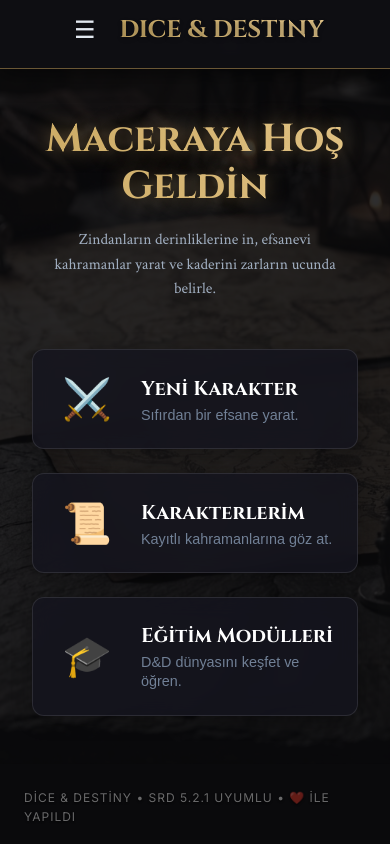
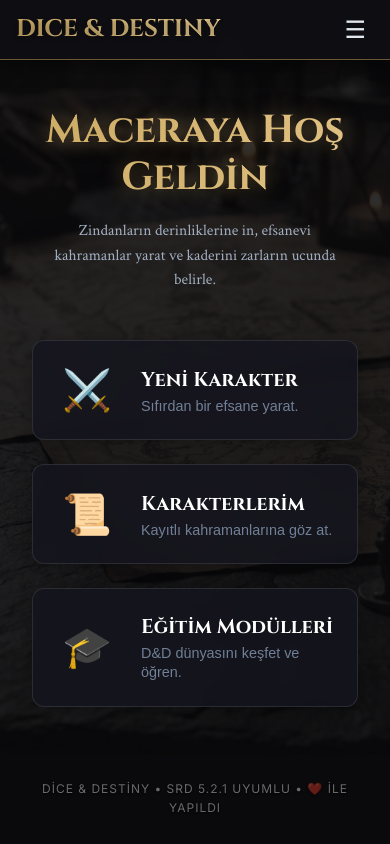
Before and after one commit to deanovusorbis/DnD_Project, a website built with Vite: page index.html in a window 390 px wide. Built offline with nearby package versions, Linux system fonts and the light colour scheme.

Commit message:
UI Polish: Balanced Header layout (Title-Burger separation) and centered Footer

```diff
--- a/src/ui/layout/MainLayout.ts
+++ b/src/ui/layout/MainLayout.ts
@@ -20,8 +20,7 @@ export class MainLayout {
 	public render(): void {
 		this.container.innerHTML = `
 			<header class="app-header">
-				<div class="header-left" style="display: flex; gap: 1rem; align-items: center;">
-					<button class="burger-btn" id="burger-toggle">☰</button>
+				<div class="header-left">
 					<h1>DICE & DESTINY</h1>
 				</div>
 				<nav class="app-nav">
@@ -30,8 +29,9 @@ export class MainLayout {
 					<button class="nav-btn" data-target="modules">Eğitim Modülleri</button>
 					<button class="nav-btn" data-target="profile">Profil</button>
 				</nav>
-				<div class="header-right">
+				<div class="header-right" style="display: flex; align-items: center; gap: 1rem;">
 					<div id="header-actions"></div>
+					<button class="burger-btn" id="burger-toggle">☰</button>
 				</div>
 			</header>
 
--- a/src/ui/styles/main.css
+++ b/src/ui/styles/main.css
@@ -639,15 +639,27 @@ img {
   /* Header adjustments */
   .app-header {
     position: sticky;
-    /* Keep header sticky */
     top: 0;
     padding: 0 var(--space-md);
-    flex-direction: column;
-    height: auto;
+    flex-direction: row;
+    /* Horizontal layout */
+    justify-content: space-between;
+    /* Space out Title and Burger */
+    align-items: center;
+    height: 60px;
+    /* Fixed height for clean stacking */
     gap: 0.5rem;
-    padding-top: 0.5rem;
-    padding-bottom: 0.5rem;
     width: 100%;
+    z-index: 1000;
+  }
+
+  /* Footer - Flows naturally at bottom */
+  .app-footer {
+    padding: 1.5rem;
+    background: #0a0a0c;
+    margin-top: auto;
+    text-align: center;
+    /* Center text on mobile */
   }
 
   /* Main Content - No internal scroll */
```
